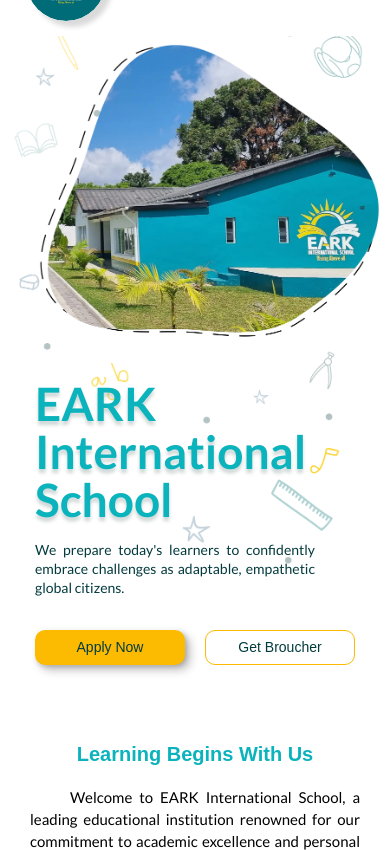
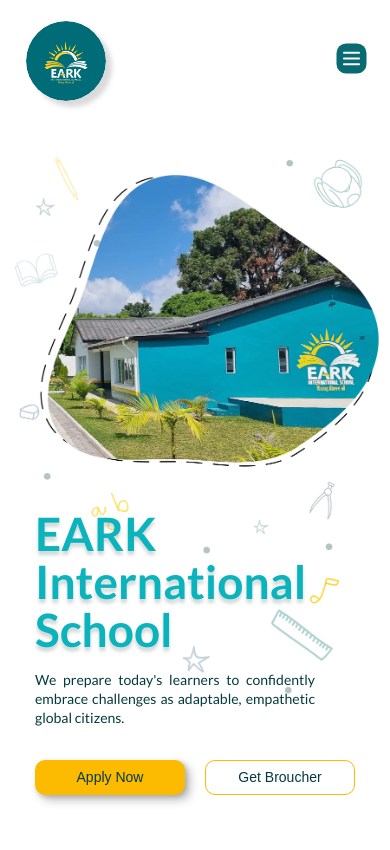
Before and after one commit to Gopi7104/EARK-website, a React (Create React App) app in the folder website/frontend/: page / in a window 390 px wide. Shown: the top 850 px of the page. Built offline with nearby package versions, Linux system fonts and the light colour scheme; a web font is replaced by a local one.

Commit message:
navigation changes

```diff
--- a/website/frontend/src/components/Navigation/Navigation.css
+++ b/website/frontend/src/components/Navigation/Navigation.css
@@ -7,7 +7,7 @@
     background-color: #ffff;
     width: 100%;
     /* position: relative; Add this if not present */
-        z-index: 1000;
+        z-index: 500;
 }
 
 
--- a/website/frontend/src/pages/Home/Home.css
+++ b/website/frontend/src/pages/Home/Home.css
@@ -1,6 +1,10 @@
 *{
     margin: 0;
     padding: 0;
+}
+
+.home{
+    padding-top:100px;
 }
 
 .home_hero_container{
@@ -272,6 +276,9 @@
 }
 
 @media(max-width:780px){
+    .home{
+        padding-top: 130px;
+    }
     .home_hero_container{
         height: 88vh;
     }
@@ -432,9 +439,6 @@
         font-size: 16px;
         margin-top: 30px;
     }
-    /* .home_form{
-        margin-top:0px;
-    } */
 }
 
 @media(max-width:324px){
```
Also changed, not shown: 1 other file (tests, documents, lock files or other folders).
